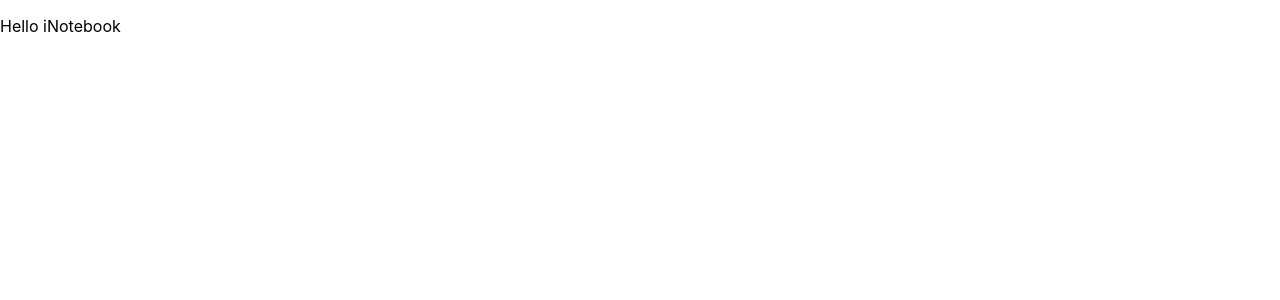
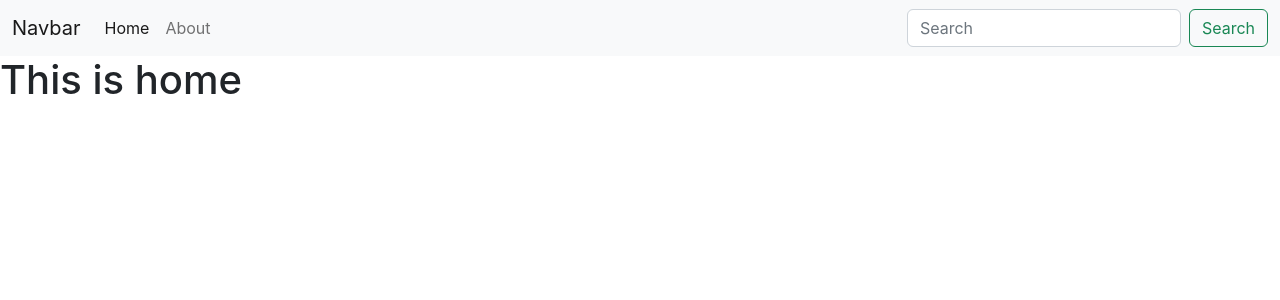
Before and after one commit to anshikaagrawal29/inotebooks, a React (Create React App) app: page / in a window 1280 px wide. Shown: the top 300 px of the page. Built offline with nearby package versions, Linux system fonts and the light colour scheme; the HTML template or start-up script is replaced by a standard one.

Commit message:
Added navbar and routes

```diff
--- a/package.json
+++ b/package.json
@@ -18,7 +18,7 @@
     "build": "react-scripts build",
     "test": "react-scripts test",
     "eject": "react-scripts eject",
-    "both" : "concurrently \"npm run start\" \"nodemon backend/index.js\""
+    "both": "concurrently \"npm run start\" \"nodemon backend/index.js\""
   },
   "eslintConfig": {
     "extends": [
--- a/public/index.html
+++ b/public/index.html
@@ -24,11 +24,15 @@
       work correctly both with client-side routing and a non-root public URL.
       Learn how to configure a non-root public URL by running `npm run build`.
     -->
-    <title>React App</title>
+    <title>iNoteBook</title>
+    <link href="https://cdn.jsdelivr.net/npm/bootstrap@5.2.0/dist/css/bootstrap.min.css" rel="stylesheet" integrity="sha384-gH2yIJqKdNHPEq0n4Mqa/HGKIhSkIHeL5AyhkYV8i59U5AR6csBvApHHNl/vI1Bx" crossorigin="anonymous">
   </head>
   <body>
+
     <noscript>You need to enable JavaScript to run this app.</noscript>
     <div id="root"></div>
+    <script src="https://cdn.jsdelivr.net/npm/bootstrap@5.2.0/dist/js/bootstrap.bundle.min.js" integrity="sha384-A3rJD856KowSb7dwlZdYEkO39Gagi7vIsF0jrRAoQmDKKtQBHUuLZ9AsSv4jD4Xa" crossorigin="anonymous"></script>
+
     <!--
       This HTML file is a template.
       If you open it directly in the browser, you will see an empty page.
--- a/src/App.js
+++ b/src/App.js
@@ -1,10 +1,25 @@
 
+import Navbar from "./Component/Navbar";
+import {
+  BrowserRouter as Router,
+  Routes,
+  Route
+} from "react-router-dom";
+
+import Home from "./Component/Home";
+import About from "./Component/About";
 
 function App() {
   return (
-<div>
-    <p>Hello iNotebook</p>
-</div>
+  <>
+      <Router>
+      <Navbar/>
+      <Routes >
+            <Route exact path="/" element={<Home/>}> </Route>
+            <Route exact path="/about" element={<About/>}> </Route>
+          </Routes>
+      </Router>
+    </>
   );
 }
 
--- /dev/null
+++ b/src/Component/About.js
@@ -0,0 +1,11 @@
+import React from 'react'
+
+const About = () => {
+  return (
+    <div>
+       <h1>This is About</h1>
+    </div>
+  )
+}
+
+export default About
--- /dev/null
+++ b/src/Component/Home.js
@@ -0,0 +1,11 @@
+import React from 'react'
+
+const Home = () => {
+  return (
+    <div>
+      <h1>This is home</h1>
+    </div>
+  )
+}
+
+export default Home
--- /dev/null
+++ b/src/Component/Navbar.js
@@ -0,0 +1,33 @@
+import React from 'react'
+import {Link} from "react-router-dom"
+
+const Navbar = () => {
+  return (
+    <div>
+      <nav className="navbar navbar-expand-lg bg-light">
+  <div className="container-fluid">
+    <a className="navbar-brand" href="#">Navbar</a>
+    <button className="navbar-toggler" type="button" data-bs-toggle="collapse" data-bs-target="#navbarSupportedContent" aria-controls="navbarSupportedContent" aria-expanded="false" aria-label="Toggle navigation">
+      <span className="navbar-toggler-icon"></span>
+    </button>
+    <div className="collapse navbar-collapse" id="navbarSupportedContent">
+      <ul className="navbar-nav me-auto mb-2 mb-lg-0">
+        <li className="nav-item">
+          <Link className="nav-link active" aria-current="page" to="/">Home</Link>
+        </li>
+        <li className="nav-item">
+          <Link className="nav-link" to="/about">About</Link>
+        </li>
+      </ul>
+      <form className="d-flex" role="search">
+        <input className="form-control me-2" type="search" placeholder="Search" aria-label="Search"/>
+        <button className="btn btn-outline-success" type="submit">Search</button>
+      </form>
+    </div>
+  </div>
+</nav>
+    </div>
+  )
+}
+
+export default Navbar
```
